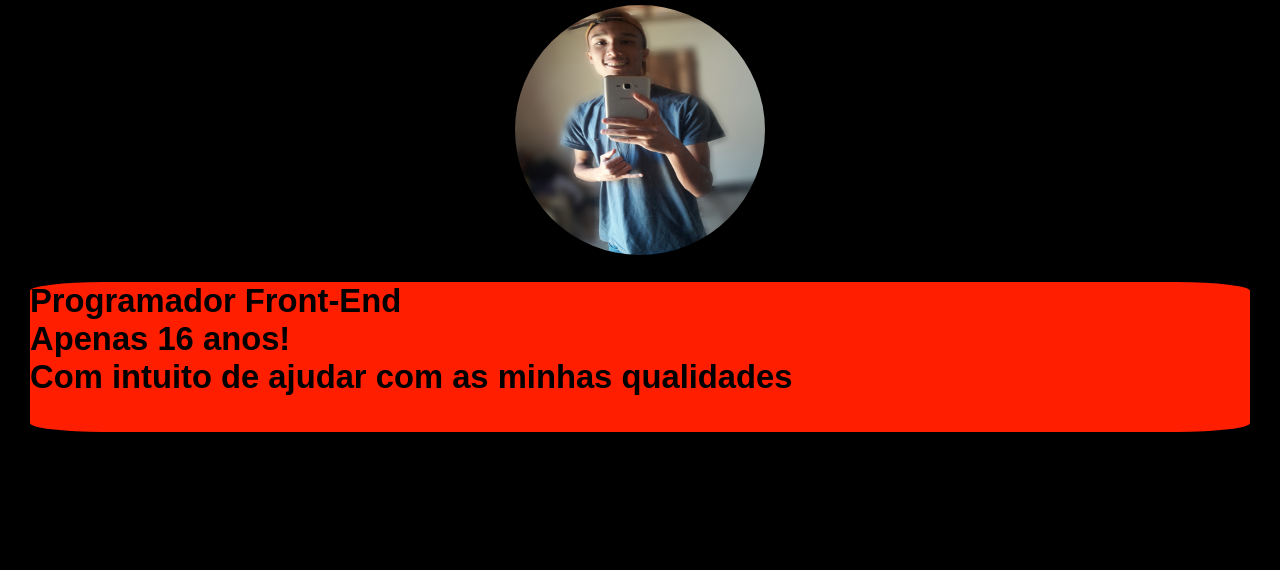
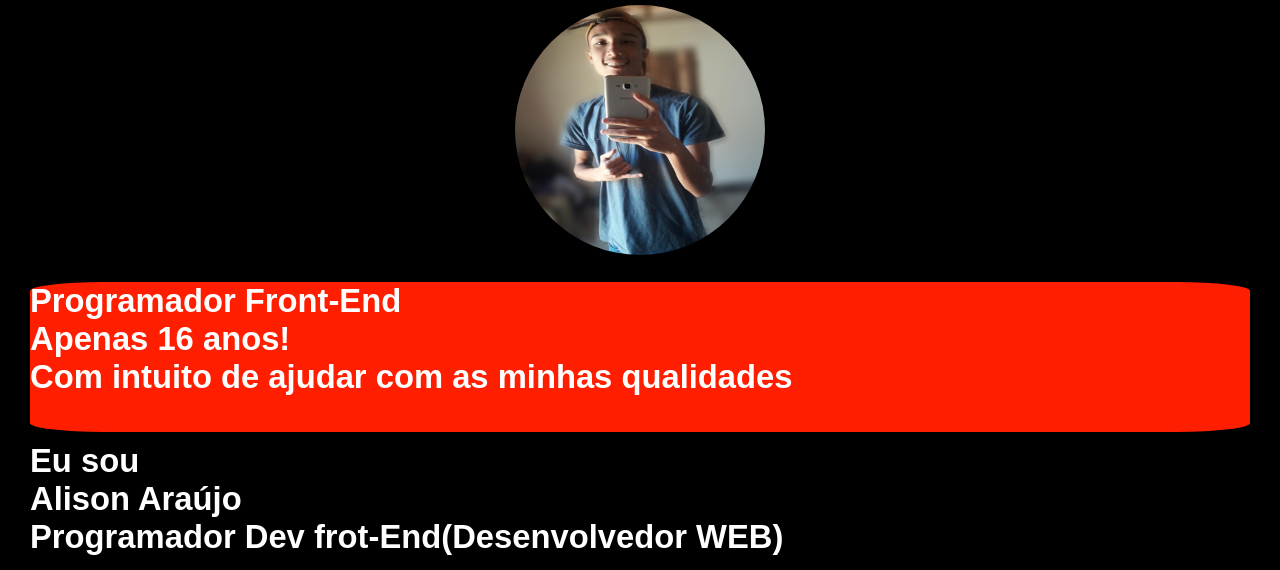
Before and after one commit to psscripts/portifolio, a plain HTML site: page index.html in a window 1280 px wide. Shown: the part 100-670 px from the top of the page. Drawn offline with Linux system fonts and the light colour scheme.

Commit message:
Add files via upload

```diff
--- a/styele.css
+++ b/styele.css
@@ -9,7 +9,7 @@ body {
 				background: black;
 				font-family: Arial;
 				font-size: 28px;
-				font
+				color: white;
 }
 
 .info{
```
